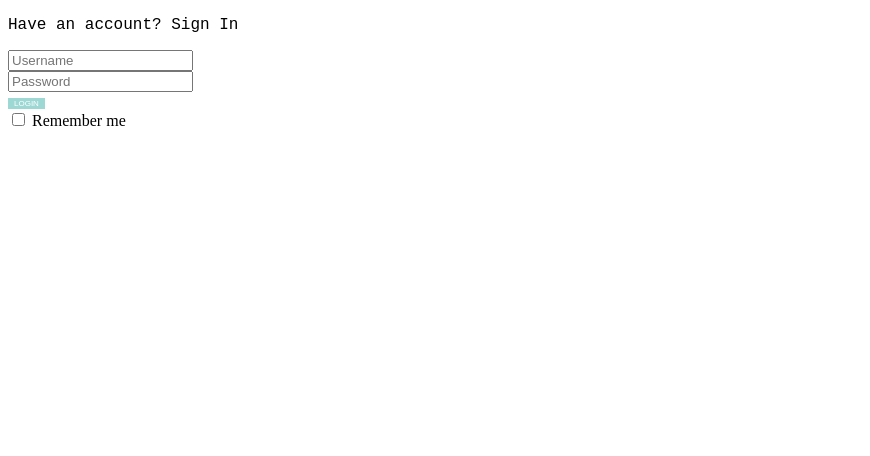
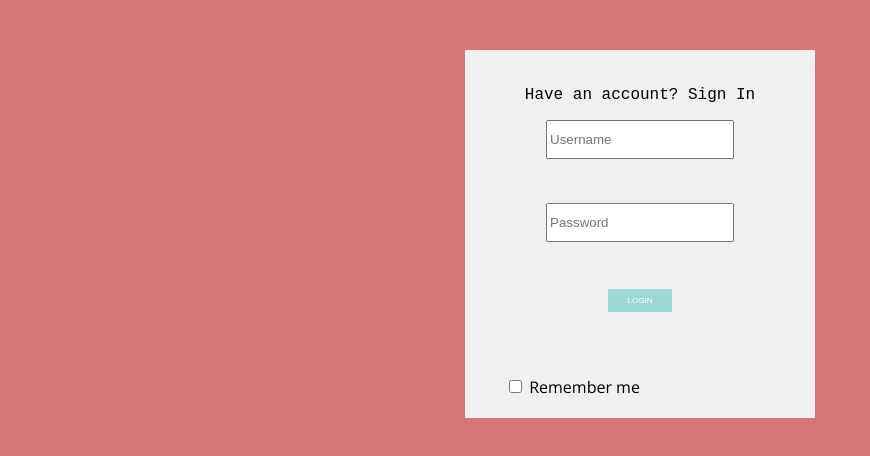
Before and after one commit to jpeysakhova17/bubblegum, a plain HTML site: page index.html in a window 1280 px wide. Shown: the whole page, without its empty margins (0-870 px from the left). Drawn offline with nearby package versions, Linux system fonts and the light colour scheme.

Commit message:
mostly done

```diff
--- a/index.html
+++ b/index.html
@@ -5,22 +5,23 @@
     <meta http-equiv="X-UA-Compatible" content="IE=edge">
     <meta name="viewport" content="width=device-width, initial-scale=1.0">
     <title>Document</title>
+    <link href="https://fonts.googleapis.com/css2?family=Open+Sans:wght@300&display=swap" rel="stylesheet">
     <link rel="stylesheet" href= "styles.css">
+
 </head>
 <body>
 <form>
     <p> Have an account? Sign In</p>
-    <input placeholder="Username"/>
-    <br/>
-    <input placeholder="Password"/>
-    <br/>
-    <button>LOGIN</button>
-    <br/>
+    <div><input class="formfield" placeholder="Username"/></div>
+    <br><br/>
+    <div><input class="formfield" placeholder="Password"/></div>
+    <br><br/>
+    <div><button>LOGIN</button></div>
+    <br><br/>
     <label>
         <input type="checkbox" />
         Remember me
     </label>
-
 </form>
 </body>
 </html>
--- a/styles.css
+++ b/styles.css
@@ -1,12 +1,18 @@
+body {
+    background-color: #d47677;
+    font-family: 'Open Sans', sans-serif;
+}
+
 p {
     font-family: 'Courier New', Courier, monospace;
+    text-align: center;
 }
 
 .formfield {
     width: 180px;
-    padding: 7px;
+    padding-top: 10px;
+    padding-bottom: 10px;
     margin-bottom: 10px:
-
 }
 
 button {
@@ -14,4 +20,20 @@ button {
     color: white;
     border: #9dd8d4;
     font-size: 8px;
+    padding: 7px 20px;
+    margin-bottom: 20px;
 }
+
+div {
+    text-align: center;
+}
+
+form {
+    width: 270px;
+    margin-left: auto;
+    margin-right: auto;
+    background: #f0f0f0;
+    padding: 20px 40px;
+    margin-top: 50px;
+    box-shadow: -8px, 4px, 0px, red;
+}
```
